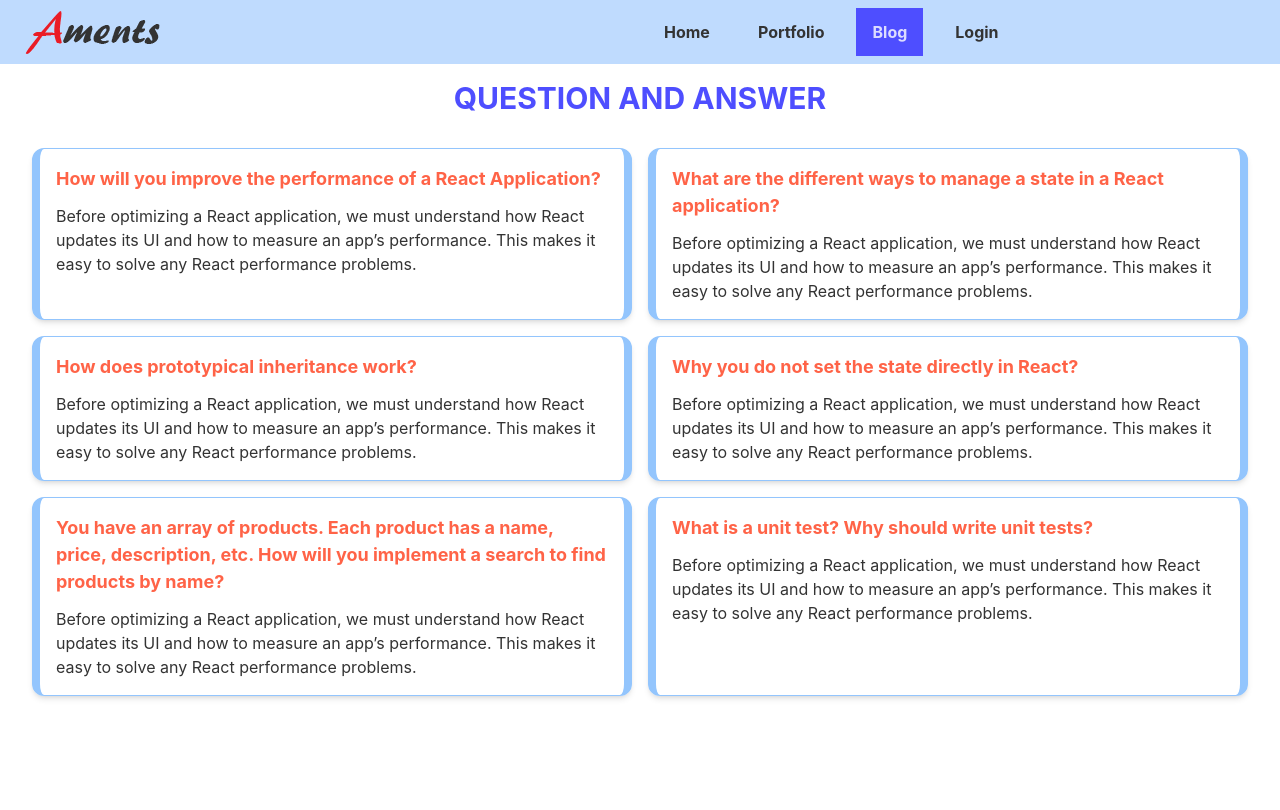
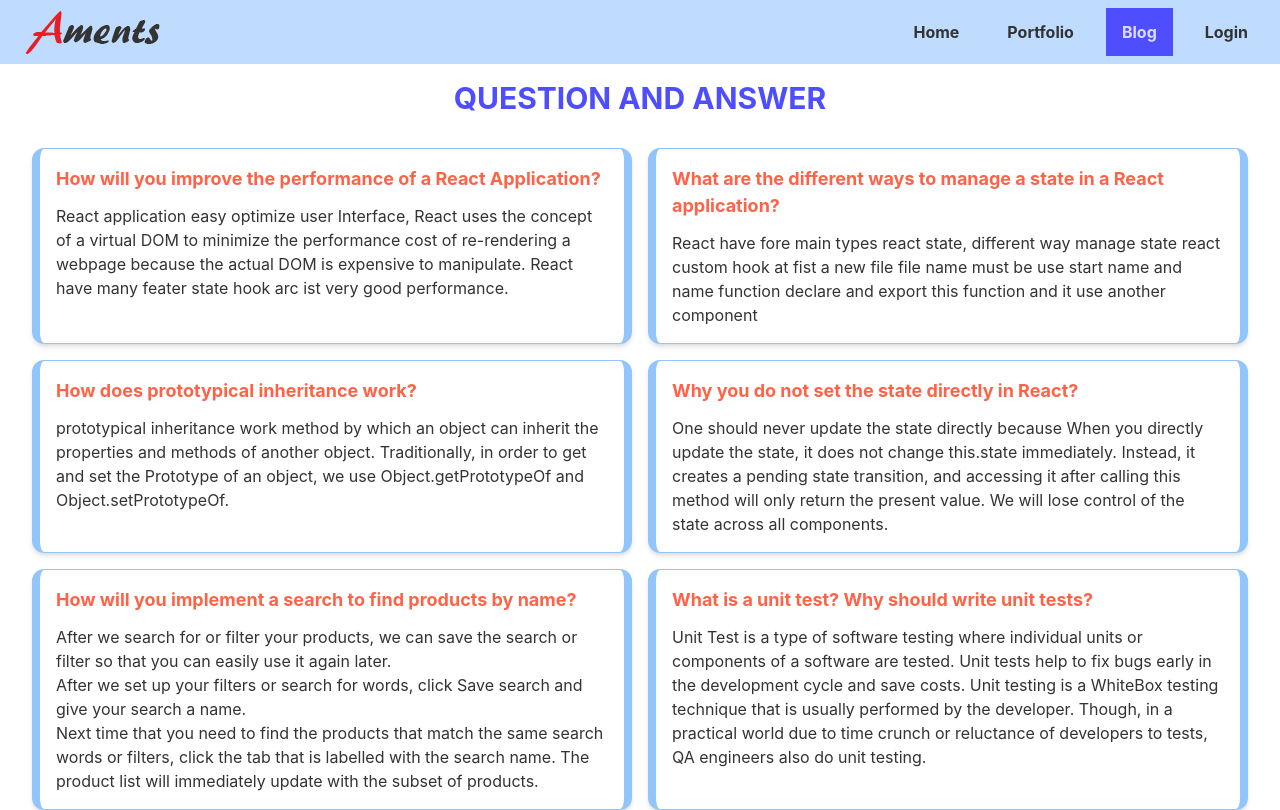
Before and after one commit to rohulaminwd/manufacture, a React (Create React App) app: page /blog in a window 1280 px wide. Built offline with nearby package versions, Linux system fonts and the light colour scheme; no server answers.

Commit message:
blog and navbar drodown added

```diff
--- a/src/Pages/Blog/Blog.js
+++ b/src/Pages/Blog/Blog.js
@@ -8,37 +8,39 @@ const Blog = () => {
                 <div className="border p-4 rounded-xl border-x-8 border-blue-300 shadow-md">
                     <h1 className='text-[18px] font-bold text-accent'>How will you improve the performance of a React Application?</h1>
                     <div className="mt-3">
-                        <p>Before optimizing a React application, we must understand how React updates its UI and how to measure an app’s performance. This makes it easy to solve any React performance problems.</p>
+                        <p>React application easy optimize user Interface, React uses the concept of a virtual DOM to minimize the performance cost of re-rendering a webpage because the actual DOM is expensive to manipulate. React have many feater state hook arc ist very good performance.</p>
                     </div>
                 </div>
                 <div className="border p-4 rounded-xl border-x-8 border-blue-300 shadow-md">
                     <h1 className='text-[18px] font-bold text-accent'>What are the different ways to manage a state in a React application?</h1>
                     <div className="mt-3">
-                        <p>Before optimizing a React application, we must understand how React updates its UI and how to measure an app’s performance. This makes it easy to solve any React performance problems.</p>
+                        <p>React have fore main types react state, different way manage state react custom hook at fist  a new file file name must be use start name and name function declare and export this function and it use another component</p>
                     </div>
                 </div>
                 <div className="border p-4 rounded-xl border-x-8 border-blue-300 shadow-md">
                     <h1 className='text-[18px] font-bold text-accent'> How does prototypical inheritance work?</h1>
                     <div className="mt-3">
-                        <p>Before optimizing a React application, we must understand how React updates its UI and how to measure an app’s performance. This makes it easy to solve any React performance problems.</p>
+                        <p>prototypical inheritance work method by which an object can inherit the properties and methods of another object. Traditionally, in order to get and set the Prototype of an object, we use Object.getPrototypeOf and Object.setPrototypeOf.</p>
                     </div>
                 </div>
                 <div className="border p-4 rounded-xl border-x-8 border-blue-300 shadow-md">
                     <h1 className='text-[18px] font-bold text-accent'> Why you do not set the state directly in React?</h1>
                     <div className="mt-3">
-                        <p>Before optimizing a React application, we must understand how React updates its UI and how to measure an app’s performance. This makes it easy to solve any React performance problems.</p>
+                        <p>One should never update the state directly because When you directly update the state, it does not change this.state immediately. Instead, it creates a pending state transition, and accessing it after calling this method will only return the present value. We will lose control of the state across all components.</p>
                     </div>
                 </div>
                 <div className="border p-4 rounded-xl border-x-8 border-blue-300 shadow-md">
-                    <h1 className='text-[18px] font-bold text-accent'>You have an array of products. Each product has a name, price, description, etc. How will you implement a search to find products by name?</h1>
+                    <h1 className='text-[18px] font-bold text-accent'>How will you implement a search to find products by name?</h1>
                     <div className="mt-3">
-                        <p>Before optimizing a React application, we must understand how React updates its UI and how to measure an app’s performance. This makes it easy to solve any React performance problems.</p>
+                        <p>After we search for or filter your products, we can save the search or filter so that you can easily use it again later. <br /> After we set up your filters or search for words, click Save search and give your search a name. <br /> Next time that you need to find the products that match the same search words or filters, click the tab that is labelled with the search name. The product list will immediately update with the subset of products.
+
+                        </p>
                     </div>
                 </div>
                 <div className="border p-4 rounded-xl border-x-8 border-blue-300 shadow-md">
                     <h1 className='text-[18px] font-bold text-accent'>What is a unit test? Why should write unit tests?</h1>
                     <div className="mt-3">
-                        <p>Before optimizing a React application, we must understand how React updates its UI and how to measure an app’s performance. This makes it easy to solve any React performance problems.</p>
+                        <p>Unit Test is a type of software testing where individual units or components of a software are tested. Unit tests help to fix bugs early in the development cycle and save costs. Unit testing is a WhiteBox testing technique that is usually performed by the developer. Though, in a practical world due to time crunch or reluctance of developers to tests, QA engineers also do unit testing.</p>
                     </div>
                 </div>
             </div>
--- a/src/Pages/Dashboard/Users.js
+++ b/src/Pages/Dashboard/Users.js
@@ -4,7 +4,7 @@ import Loading from '../Shared/Loading';
 import UsersRow from './UsersRow';
 
 const Users = () => {
-    const {data: users, isLoading, refetch} = useQuery('users', () => fetch('https://arcane-journey-12889.herokuapp.com/user', {
+    const {data: users, isLoading, refetch} = useQuery('user', () => fetch('https://arcane-journey-12889.herokuapp.com/user', {
         method: 'GET',
         headers: {
             'authorization': `Bearer ${localStorage.getItem('accessToken')}`
@@ -14,7 +14,6 @@ const Users = () => {
     if(isLoading){
         return <Loading />
     }
-
     return (
         <div>
             <h1 className='text-xl font-bold text-purple-600 mb-3'>All users: {users.length}</h1>
--- a/src/Pages/Protfolio/Protfolio.js
+++ b/src/Pages/Protfolio/Protfolio.js
@@ -2,7 +2,6 @@ import React from 'react';
 import rohul from '../../assets/images/rohul.png'
 import {SiPolymerproject} from 'react-icons/si'
 import {AiFillPhone} from 'react-icons/ai'
-import {MdEmail} from 'react-icons/md'
 
 const Protfolio = () => {
     return (
--- a/src/Pages/Shared/Navbar.js
+++ b/src/Pages/Shared/Navbar.js
@@ -20,7 +20,23 @@ const Navbar = () => {
         <li className='mx-2'>
           {
               user?
-              <button onClick={logOut}  className='btn btn-outline'>SignOut</button>
+              <div class="dropdown p-0 dropdown-end">
+                    <label tabindex="0" class="btn btn-ghost btn-circle avatar">
+                        <div class="w-10 rounded-full">
+                        <img src="https://api.lorem.space/image/face?hash=33791" />
+                        </div>
+                    </label>
+                    <ul tabindex="0" class="p-2 shadow top-[60px] menu menu-compact dropdown-content bg-base-100 rounded-box w-52">
+                        <li>
+                        <a class="justify-between">
+                            Profile
+                            <span class="badge">New</span>
+                        </a>
+                        </li>
+                        <li><a>Settings</a></li>
+                        <li><a>Logout</a></li>
+                    </ul>
+                </div>
               :
               <NavLink to='/Login' >Login</NavLink>
           }
@@ -31,24 +47,24 @@ const Navbar = () => {
             <div className="navbar max-w-7xl mx-auto">
             <div className="navbar-start">
                 <div className="dropdown">
-                <label tabindex="0" className="btn btn-ghost lg:hidden">
-                    <svg xmlns="http://www.w3.org/2000/svg" className="h-5 w-5" fill="none" viewBox="0 0 24 24" stroke="currentColor"><path stroke-linecap="round" stroke-linejoin="round" stroke-width="2" d="M4 6h16M4 12h8m-8 6h16" /></svg>
-                </label>
-                <ul tabindex="0" className="menu menu-compact dropdown-content mt-3 p-2 shadow bg-base-100 rounded-box w-52">
-                    {menuItems}
-                </ul>
+                    <label tabindex="1" className="btn btn-ghost lg:hidden">
+                        <svg xmlns="http://www.w3.org/2000/svg" className="h-5 w-5" fill="none" viewBox="0 0 24 24" stroke="currentColor"><path stroke-linecap="round" stroke-linejoin="round" stroke-width="2" d="M4 6h16M4 12h8m-8 6h16" /></svg>
+                    </label>
+                    <ul tabindex="1" className="menu menu-compact dropdown-content mt-3 p-2 shadow bg-base-100 rounded-box w-52">
+                        {menuItems}
+                    </ul>
                 </div>
                 <a className="btn btn-ghost normal-case text-xl">
                     <img src={logo} alt="" />
                 </a>
             </div>
-            <div className="navbar-center hidden lg:flex">
+            <div className="navbar-end hidden lg:flex">
                 <ul className="menu menu-horizontal font-bold p-0">
                     {menuItems}
                 </ul>
             </div>
             <div className="navbar-end lg:hidden">
-                <label tabindex="1" for="dashboard-sidebar" className="btn btn-ghost lg:hidden">
+                <label tabindex="0" for="dashboard-sidebar" className="btn btn-ghost lg:hidden">
                     <svg xmlns="http://www.w3.org/2000/svg" className="h-5 w-5" fill="none" viewBox="0 0 24 24" stroke="currentColor"><path stroke-linecap="round" stroke-linejoin="round" stroke-width="2" d="M4 6h16M4 12h8m-8 6h16" /></svg>
                 </label>
             </div>
```
